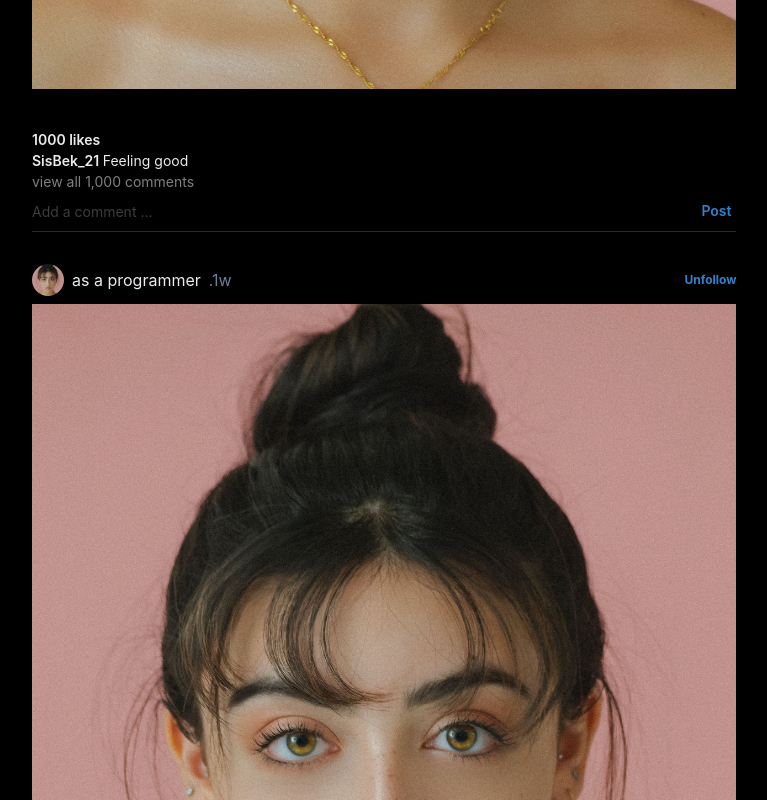
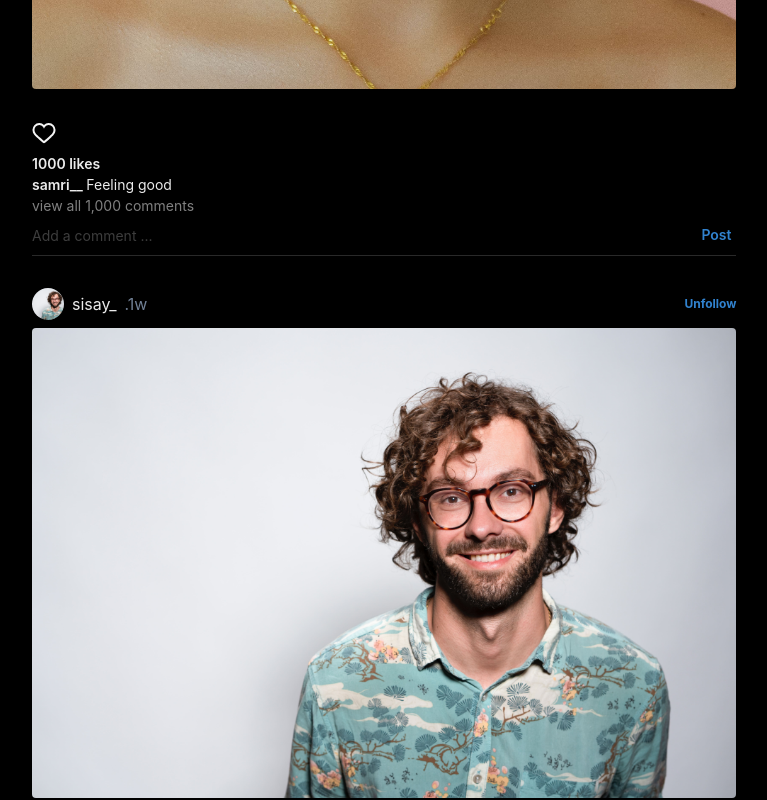
Before and after one commit to sisay2143/Instagram_clone, a React (Vite) app: page / in a window 1280 px wide. Shown: the part 880-1680 px from the top of the page, without its empty margins (232-999 px from the left). Built offline with nearby package versions, Linux system fonts and the light colour scheme.

Commit message:
photos added

```diff
--- a/src/components/FeedPosts/Feedpost.jsx
+++ b/src/components/FeedPosts/Feedpost.jsx
@@ -2,14 +2,14 @@ import { Box, Image } from '@chakra-ui/react'
 // import React from 'react'
 import PostHeader from './PostHeader'
 import PostFooter from './PostFooter'
-const Feedpost = () => {
+const Feedpost = ({img, username, avatar}) => {
   return (
     <>
-    <PostHeader />
-    <Box my={2}>
-      <Image src='/img1.png' alt='user profile' />
+    <PostHeader username = {username} avatar = {avatar } />
+    <Box my={2} borderRadius={4} overflow={'hidden'}>
+      <Image src={img} alt={username}/>
     </Box>
-    <PostFooter />
+    <PostFooter username = {username} />
     </>
   )
 }
--- a/src/components/FeedPosts/Feedposts.jsx
+++ b/src/components/FeedPosts/Feedposts.jsx
@@ -1,9 +1,15 @@
-import React from 'react'
+// import React from "react";
+import Feedpost from "./Feedpost";
 
 const Feedposts = () => {
   return (
-    <div>Feedposts</div>
-  )
-}
+    <>
+      <Feedpost username="samri__" img="/img1.png" avatar="/img1.png" />
+      <Feedpost username="sisay_" img="/img2.png" avatar="/img2.png" />
+      <Feedpost username="Hermela" img="/img3.png" avatar="/img3.png" />
+      <Feedpost username="Temesgen" img="/img4.png" avatar="/img4.png" />
+    </>
+  );
+};
 
-export default Feedposts
+export default Feedposts;
--- a/src/components/FeedPosts/PostFooter.jsx
+++ b/src/components/FeedPosts/PostFooter.jsx
@@ -11,7 +11,13 @@ import {
 } from "@chakra-ui/react";
 import { useState } from "react";
 
-const PostFooter = () => {
+import {
+
+  NotificationsLogo,
+  UnlikeLogo,
+} from "../../assets/constants";
+
+const PostFooter = ({username}) => {
   const [liked, setLiked] = useState(false);
   const [likes, setLikes] = useState(1000);
 
@@ -28,7 +34,7 @@ const PostFooter = () => {
     <Box my={8}>
       <Flex alignItems={"center"} gap={4} w={"full"} pt={0} mb={2} mt={"4"}>
         <Box onClick={handleLike} cursor={"pointer"} fontSize={18}>
-          {/* {!liked ? <NotificationsLogo /> : <unlikedLogo />} */}
+          {!liked ? (<NotificationsLogo/>) : (<UnlikeLogo />)}
         </Box>
 
         <Box cursor={"pointer"} fontSize={18}>
@@ -39,7 +45,7 @@ const PostFooter = () => {
         {likes} likes
       </Text>
       <Text fontSize={"sm"} fontWeight={600}>
-        SisBek_21{" "}
+        {username}{" "}
         <Text as="span" fontWeight={400}>
           Feeling good
         </Text>
--- a/src/components/FeedPosts/PostHeader.jsx
+++ b/src/components/FeedPosts/PostHeader.jsx
@@ -1,30 +1,34 @@
-import { Avatar, Box, Flex, Text } from '@chakra-ui/react'
-import React from 'react'
+import { Avatar, Box, Flex, Text } from "@chakra-ui/react";
+import React from "react";
 
-const PostHeader = () => {
+const PostHeader = ({ username, avatar }) => {
   return (
-    <Flex justifyContent={"space-between"} alignItems={"center"} w={"full"} my={2}>
+    <Flex
+      justifyContent={"space-between"}
+      alignItems={"center"}
+      w={"full"}
+      my={2}
+    >
       <Flex alignItems={"center"} gap={2}>
-        <Avatar src='/img1.png' alt="user profile pic" size={"sm"} />
-            as a programmer
+        <Avatar src={avatar} alt="user profile pic" size={"sm"} />
+        {username}
         <Box color={"gray.500"}>.1w</Box>
       </Flex>
-      <Box >
-        <Text fontSize={12}
+      <Box>
+        <Text
+          fontSize={12}
           color={"blue.500"}
           fontWeight={"bold"}
           _hover={{
-          color:"white",
-        }
-        }
+            color: "white",
+          }}
           transition={"0.2s ease-in-out"}
-
         >
           Unfollow
         </Text>
       </Box>
     </Flex>
-  )
-}
+  );
+};
 
-export default PostHeader
+export default PostHeader;
--- a/src/pages/HomePage/HomePage.jsx
+++ b/src/pages/HomePage/HomePage.jsx
@@ -1,19 +1,17 @@
 import { Box, Container, Flex, Tooltip } from "@chakra-ui/react";
-import React from "react";
-import { AiFillHome } from "react-icons/ai";
+// import React from "react";
+// import { AiFillHome } from "react-icons/ai";
 import { Link } from "react-router-dom";
 import { Link as RouterLink } from "react-router-dom";
-import Feedpost from "../../components/FeedPosts/Feedpost";
+// import Feedpost from "../../components/FeedPosts/Feedpost";
+import Feedposts from "../../components/FeedPosts/Feedposts";
 
 const HomePage = () => {
   return (
     <Container maxW={"container.lg"}>
       <Flex gap={40}>
         <Box flex={2} py={10} >
-          <Feedpost />
-          <Feedpost />
-          <Feedpost />
-          <Feedpost />
+          <Feedposts />
         </Box>
 
 		Suggested users
```
Lines whose indentation alone changed are shown as unchanged.
